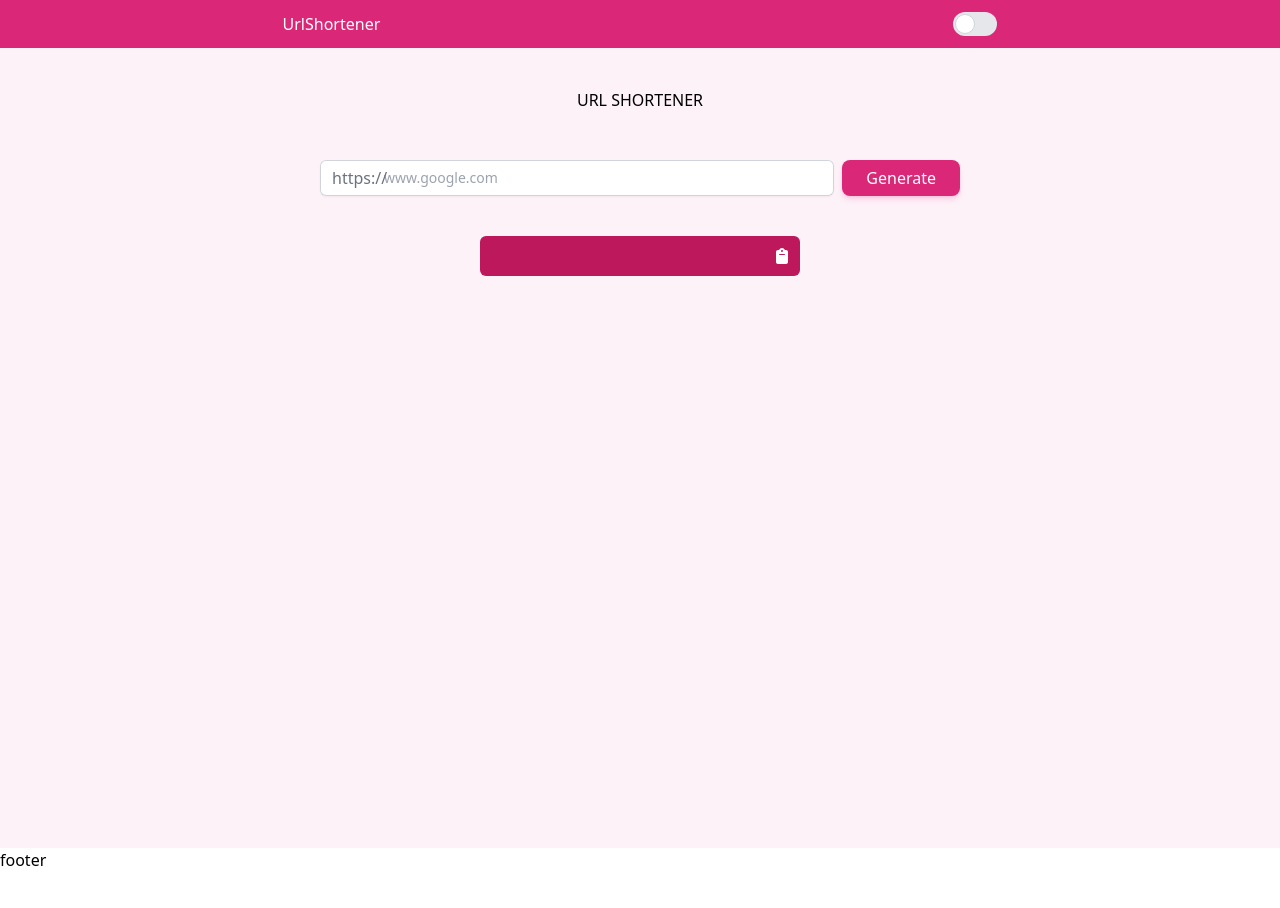
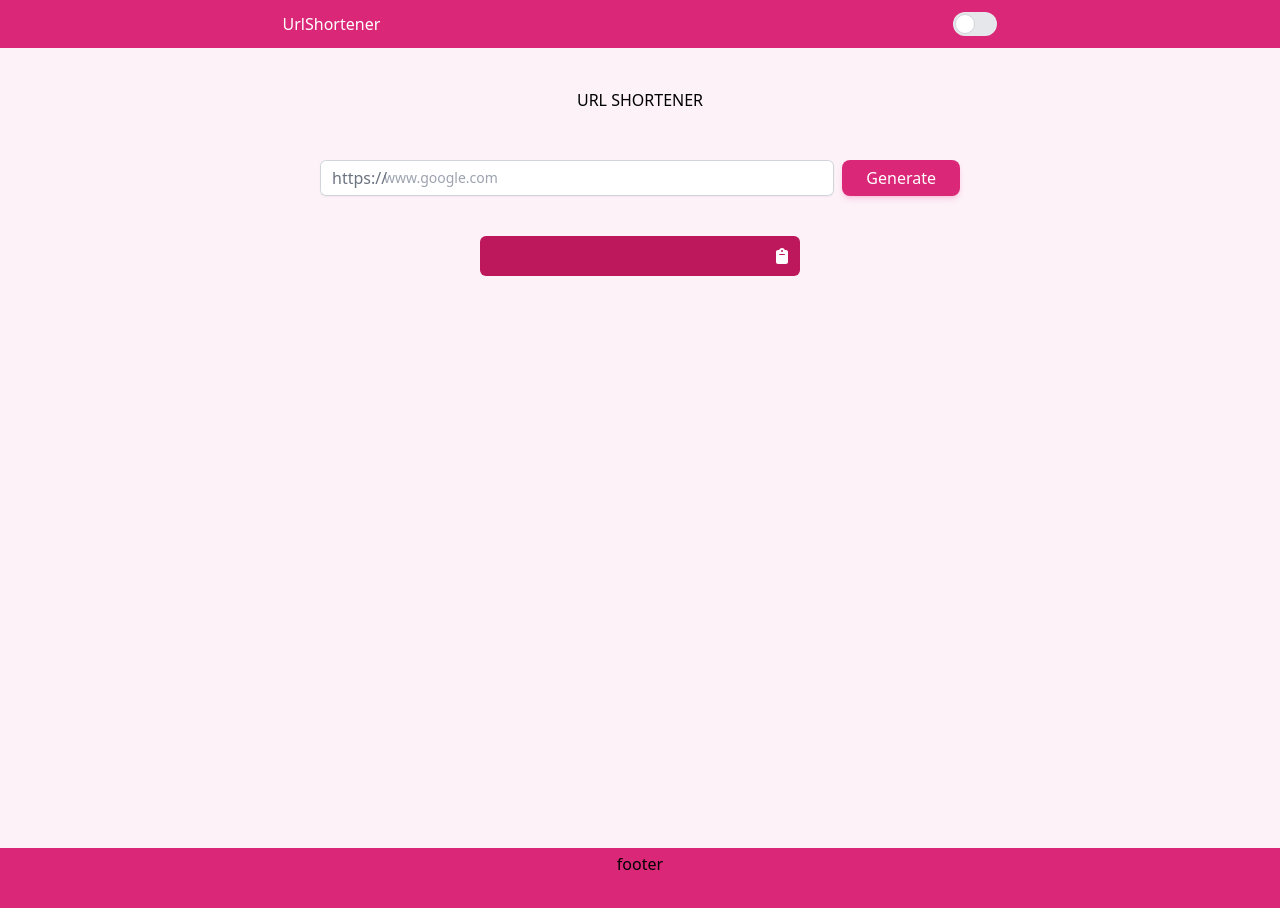
Before and after one commit to DiegoMartinezRey/url-shortener, a React (Vite) app in the folder frontend/: page / in a window 1280 px wide. Shown: the top 908 px of the page. Before the commit the page ends 872 px from the top, so only its background shows below. Built offline with nearby package versions, Linux system fonts and the light colour scheme; no server answers.

Commit message:
add footer

```diff
--- a/frontend/src/App.css
+++ b/frontend/src/App.css
@@ -1,2 +1,7 @@
-:root {
+.darkMode :root {
+  background-color: black;
 }
+
+.lightMode :root {
+  background-color: white;
+}
--- a/frontend/src/containers/FooterApp.jsx
+++ b/frontend/src/containers/FooterApp.jsx
@@ -1,9 +1,27 @@
-import React from "react";
+import React, { useContext } from "react";
+import { ThemeContext } from "../contexts/ThemeProvider";
+import themeConfig from "../styles/themeStyle";
 
 const FooterApp = () => {
+  const { theme, toggleTheme } = useContext(ThemeContext);
+
   return (
     <>
-      <div>footer</div>
+      <div
+        className={`${
+          theme === "light"
+            ? themeConfig.light.primary
+            : themeConfig.dark.primary
+        } h-32 flex flex-col items-center  gap-10 py-1`}
+      >
+        <h1
+          className={`${
+            theme === "light" ? themeConfig.light.text : themeConfig.dark.text
+          }`}
+        >
+          footer
+        </h1>
+      </div>
     </>
   );
 };
```
